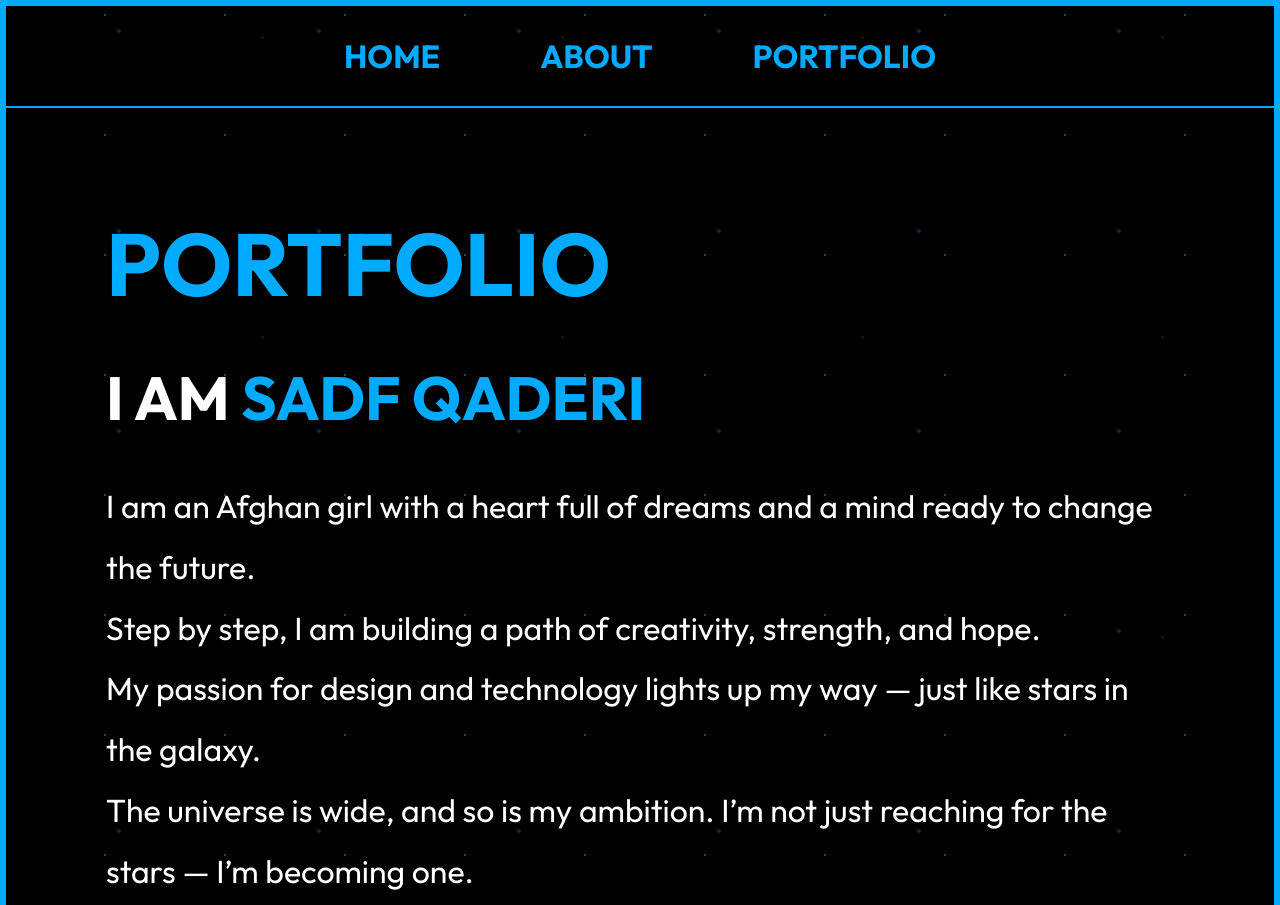
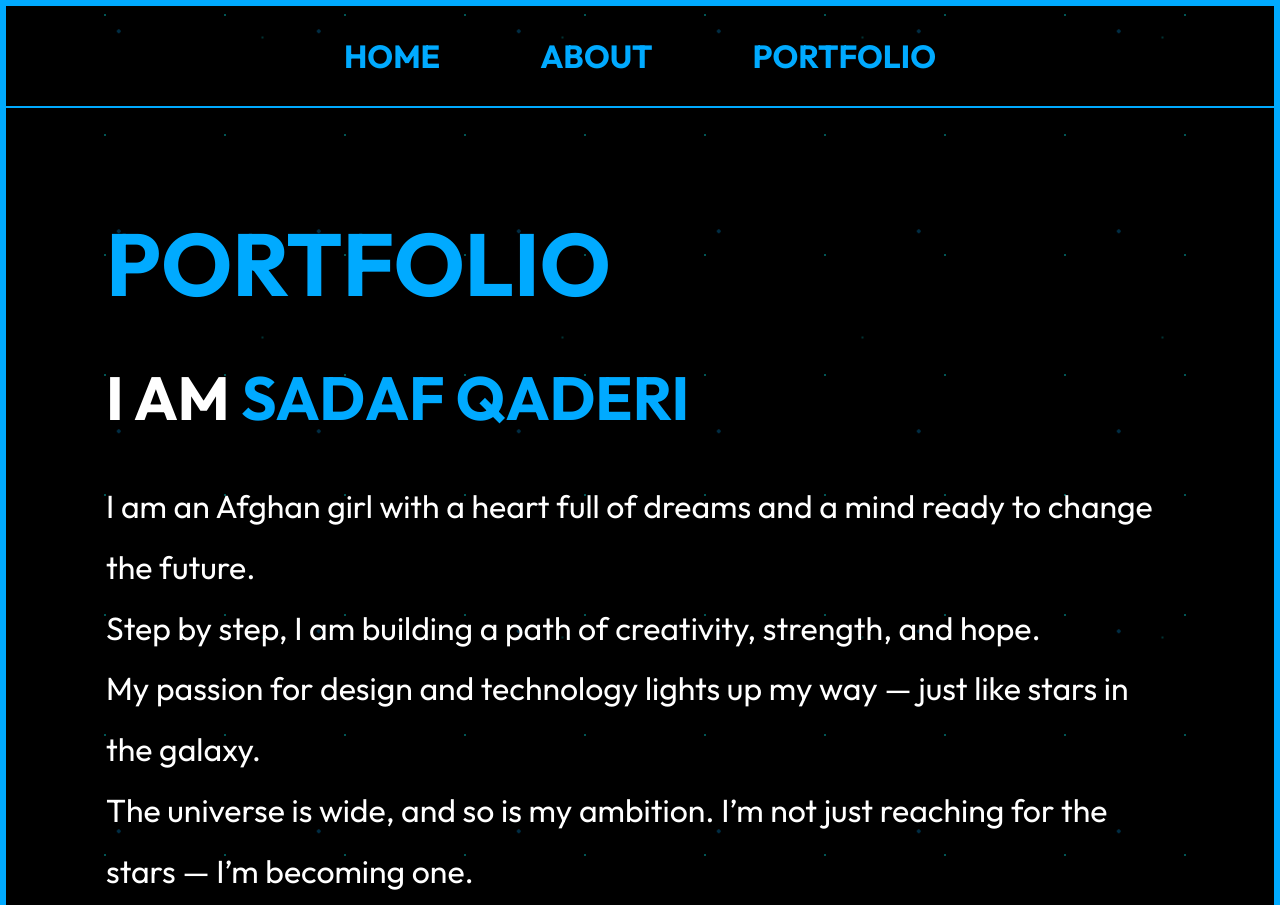
Before and after one commit to sadafqaderi/project, a plain HTML site: page index.html in a window 1280 px wide. Shown: the top 905 px of the page. Drawn offline with Linux system fonts and the light colour scheme.

Commit message:
Update index.html

```diff
--- a/index.html
+++ b/index.html
@@ -16,7 +16,7 @@
 
   <main class="hero">
     <h1 class="slide delay1">PORTFOLIO</h1>
-    <h2 class="slide delay2">I AM <span class="blue">SADF QADERI</span></h2>
+    <h2 class="slide delay2">I AM <span class="blue">SADAF QADERI</span></h2>
     <p class="slide delay3">
       I am an Afghan girl with a heart full of dreams and a mind ready to change the future.<br>
       Step by step, I am building a path of creativity, strength, and hope.<br>
```
